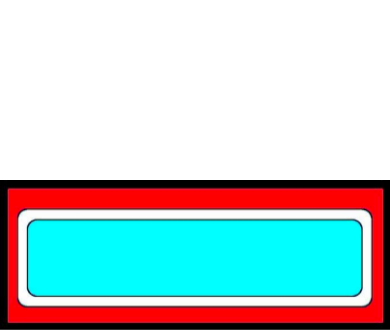
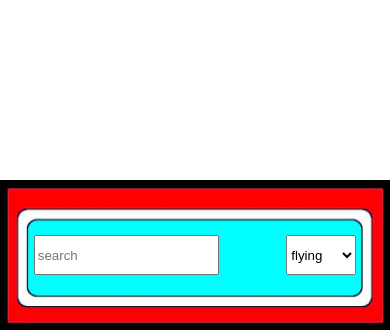
Before and after one commit to avnit77/pokedex, a plain HTML site: page index.html in a window 390 px wide. Shown: the part 514-844 px from the top of the page. Drawn offline with Linux system fonts and the light colour scheme.

Commit message:
added search and filter

```diff
--- a/index.html
+++ b/index.html
@@ -8,6 +8,7 @@
     <link href="https://fonts.googleapis.com/css?family=Kanit:300,400,500,700,900&display=swap" rel="stylesheet">
     <title>Pokedex</title>
 </head>
+<body>
 <header>
     <img src="assests/display/Pokedex-ball.png"/>
     <h1>Pokedex</h1>
@@ -29,9 +30,12 @@
     </div>
 </main>
 <footer class="mobile">
+    <input id="search" type="text" placeholder="search">
+    <select id="filter">
+        <option value="flying">flying</option>
+        <option value="ground">ground</option>
+    </select>
 </footer>
-<body>
-    <div id="root"></div>
     <script type="module" src="./index.js"></script>
 </body>
 
--- a/style.css
+++ b/style.css
@@ -75,6 +75,17 @@ h3 {
         height: 150px;
         width: 100%;
         bottom: 0;
+        display: flex;
+        flex-direction: row;
+        justify-content: space-around;
+        align-items: center;
+    }
+    #search {
+        height: 40px
+    }
+    #filter {
+        height: 40px;
+        width: 70px
     }
 
 }
```
